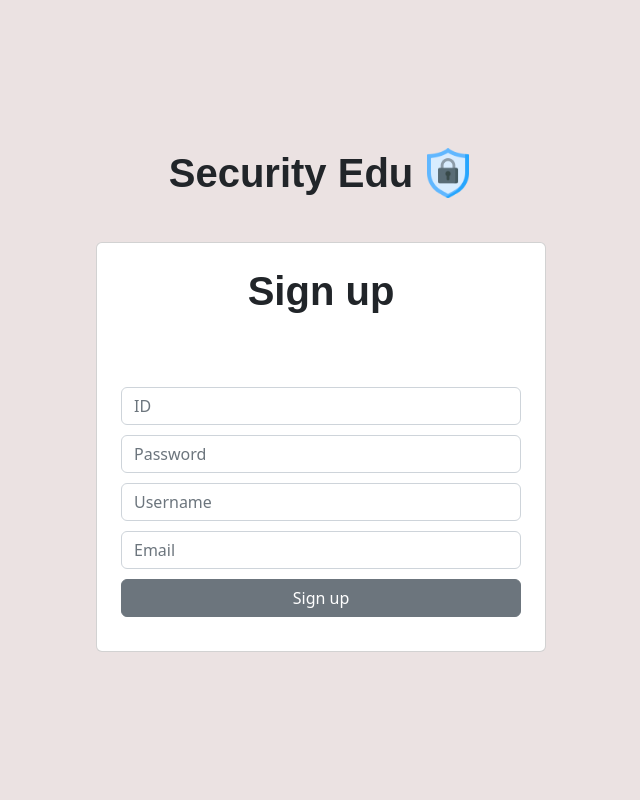
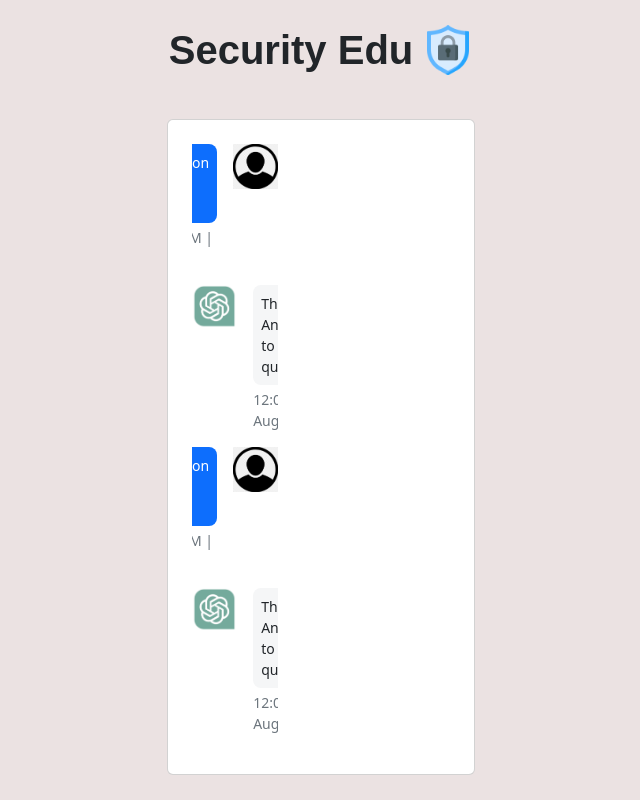
Before and after one commit to skkuse/2023spring_41class_team2, a React (Create React App) app in the folder frontend/: page / in a window 1280 px wide. Shown: the whole page, without its empty margins (319-959 px from the left). Built offline with nearby package versions, Linux system fonts and the light colour scheme.

Commit message:
feat: Problem Page - working on

```diff
--- a/frontend/src/App.tsx
+++ b/frontend/src/App.tsx
@@ -4,8 +4,8 @@ import Mypage from './components/MyPage'
 import Admin from './components/Admin'
 import ManageUser from './components/ManageUser'
 import ManageProblem from './components/ManageProblem'
-import LoginPage from './components/LoginPage'
 import SignupPage from './components/SignupPage'
+import ProblemPage from './components/ProblemPage'
 import { Counter } from './features/counter/Counter';
 import './App.css';
 
@@ -15,7 +15,8 @@ const App: React.FC = () => {
   //return <ManageProblem/>;
   //return <Admin />;
   // return <LoginPage/>;
-  return <SignupPage/>;
+  // return <SignupPage/>;
+  return <ProblemPage/>
 };
 
 export default App;
--- /dev/null
+++ b/frontend/src/components/ProblemPage.tsx
@@ -0,0 +1,102 @@
+import React from 'react';
+import { Container, Row, Col, Card, Form, Button } from 'react-bootstrap';
+import security_logo from '../assets/security_logo.png'
+import chat_image from '../assets/chat.png'
+import user_image from '../assets/user.png'
+const ProblemPage: React.FC = () => {
+  return (
+    <div style={{ backgroundColor: '#EBE2E2', minHeight: '100vh' }}>
+      <Container className="d-flex justify-content-center align-items-center" style={{ minHeight: '100vh' }}>
+        <Row>
+          <Col>
+            <div className="text-center mb-4">
+              <h1 style={{ fontWeight: 'bold', fontFamily: 'Arial, sans-serif', display: 'inline' }}>Security Edu</h1>
+              <img src={security_logo} alt="Logo" style={{ width: '50px', height: '50px', marginLeft: '10px', marginBottom: '20px' }} />
+            </div>
+            <Card className="p-4" style={{ minWidth: '200px' }}>
+              <Col md="8">
+                <Row>
+                    <div>
+
+                    </div>
+                </Row>
+              </Col>
+              <Col md="4">
+              <div className="overflow-auto">
+                    <div className="d-flex flex-row justify-content-end">
+                      <div>
+                        <p className="small p-2 me-3 mb-1 text-white rounded-3 bg-primary">
+                          Question to the chat
+                        </p>
+                        <p className="small me-3 mb-3 rounded-3 text-muted">
+                          12:00 PM | Aug 13
+                        </p>
+                      </div>
+                      <img
+                        src={user_image}
+                        alt="user"
+                        style={{ width: "45px", height: "100%" }}
+                      />
+                    </div>
+                    <div className="d-flex flex-row justify-content-start">
+                      <img
+                        src={chat_image}
+                        alt="charGPT"
+                        style={{ width: "45px", height: "100%" }}
+                      />
+                      <div>
+                        <p
+                          className="small p-2 ms-3 mb-1 rounded-3"
+                          style={{ backgroundColor: "#f5f6f7" }}
+                        >
+                          The Answer to the question
+                        </p>
+                        <p className="small ms-3 mb-3 rounded-3 text-muted float-end">
+                          12:00 PM | Aug 13
+                        </p>
+                      </div>
+                    </div>
+                    <div className="d-flex flex-row justify-content-end">
+                      <div>
+                        <p className="small p-2 me-3 mb-1 text-white rounded-3 bg-primary">
+                          Question to the chat
+                        </p>
+                        <p className="small me-3 mb-3 rounded-3 text-muted">
+                          12:00 PM | Aug 13
+                        </p>
+                      </div>
+                      <img
+                        src={user_image}
+                        alt="user"
+                        style={{ width: "45px", height: "100%" }}
+                      />
+                    </div>
+                    <div className="d-flex flex-row justify-content-start">
+                      <img
+                        src={chat_image}
+                        alt="charGPT"
+                        style={{ width: "45px", height: "100%" }}
+                      />
+                      <div>
+                        <p
+                          className="small p-2 ms-3 mb-1 rounded-3"
+                          style={{ backgroundColor: "#f5f6f7" }}
+                        >
+                          The Answer to the question
+                        </p>
+                        <p className="small ms-3 mb-3 rounded-3 text-muted float-end">
+                          12:00 PM | Aug 13
+                        </p>
+                      </div>
+                    </div>
+              </div>
+              </Col>
+            </Card>
+          </Col>
+        </Row>
+      </Container>
+    </div>
+  );
+};
+
+export default ProblemPage;
```
Also changed, not shown: frontend/src/components/LoginPage.tsx (deleted, +0 -33 lines), frontend/src/assets/chat.png (added), frontend/src/assets/user.png (added).
